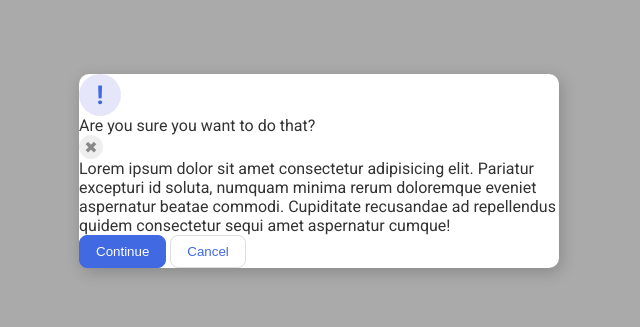
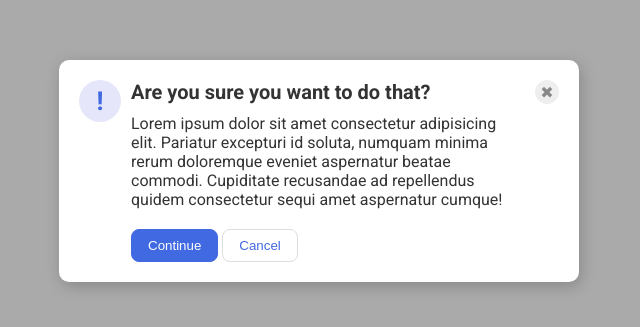
Before and after one commit to nickolas-shtayn/the-odin-project, a plain HTML site: page foundations/css/flexbox/05-flex-modal/index.html in a window 1280 px wide. Shown: the part 229-556 px from the top of the page, without its empty margins (321-961 px from the left). Drawn offline with Linux system fonts and the light colour scheme.

Commit message:
Adjust CSS and HTML to fit exercise result

```diff
--- a/foundations/css/flexbox/05-flex-modal/index.html
+++ b/foundations/css/flexbox/05-flex-modal/index.html
@@ -9,12 +9,16 @@
   </head>
   <body>
     <div class="modal">
-      <div class="icon">!</div>
-      <div class="header">Are you sure you want to do that?</div>
-      <button class="close-button">✖</button>
-      <div class="text">Lorem ipsum dolor sit amet consectetur adipisicing elit. Pariatur excepturi id soluta, numquam minima rerum doloremque eveniet aspernatur beatae commodi. Cupiditate recusandae ad repellendus quidem consectetur sequi amet aspernatur cumque!</div>
-      <button class="continue">Continue</button>
-      <button class="cancel">Cancel</button>
+      <div class="top-row">
+        <div class="icon">!</div>
+        <div class="content">
+          <div class="header">Are you sure you want to do that?</div>
+          <div class="text">Lorem ipsum dolor sit amet consectetur adipisicing elit. Pariatur excepturi id soluta, numquam minima rerum doloremque eveniet aspernatur beatae commodi. Cupiditate recusandae ad repellendus quidem consectetur sequi amet aspernatur cumque!</div>
+          <button class="continue">Continue</button>
+          <button class="cancel">Cancel</button>
+        </div>
+        <button class="close-button">✖</button>
+      </div>
     </div>
   </body>
 </html>
--- a/foundations/css/flexbox/05-flex-modal/style.css
+++ b/foundations/css/flexbox/05-flex-modal/style.css
@@ -20,6 +20,7 @@ body {
   width: 480px;
   border-radius: 10px;
   box-shadow: 2px 4px 16px rgba(0,0,0,.2);
+  padding: 20px;
 }
 
 .icon {
@@ -33,6 +34,7 @@ body {
   display: flex;
   align-items: center;
   justify-content: center;
+  flex: 0 0 auto;
 }
 
 .close-button {
@@ -48,6 +50,7 @@ body {
   justify-content: center;
   border: 1px solid #eee;
   padding: 0;
+  flex: 0 0 auto;
 }
 
 button {
@@ -60,6 +63,7 @@ button.continue {
   background: royalblue;
   border: 1px solid royalblue;
   color: white;
+  margin-top: 10px;
 }
 
 button.cancel {
@@ -67,3 +71,18 @@ button.cancel {
   border: 1px solid #ddd;
   color: royalblue;
 }
+
+.top-row {
+  display: flex;
+  gap: 10px;
+  justify-content: space-evenly;
+}
+
+.header {
+  font-weight: bold;
+  font-size: 20px;
+}
+
+.text {
+  margin: 10px 0px;
+}
```
